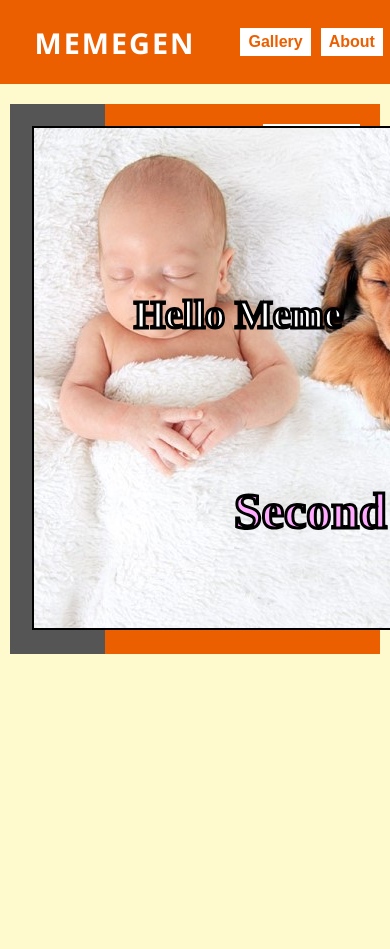
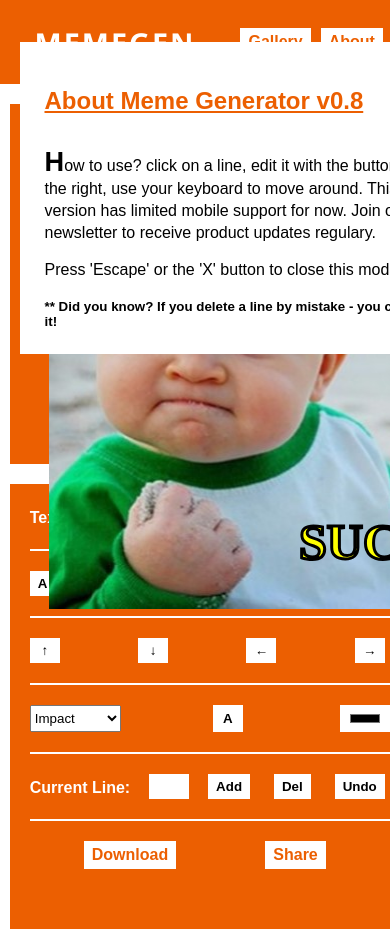
Before and after one commit to oriweinstock/meme-generator, a plain HTML site: page index.html in a window 390 px wide. Both pictures are taken after a click on the link "About". Shown: the top 949 px of the page. Before the commit the page ends 844 px from the top, so only its background shows below. Drawn offline with Linux system fonts and the light colour scheme.

Commit message:
1st day delivery

```diff
--- a/css/style.css
+++ b/css/style.css
@@ -21,7 +21,8 @@ header {
 }
 
 label {
-    font-size: 0.9rem;
+    font-size: 1rem;
+    padding-top: 5px;
 }
 
 button, input {
@@ -41,6 +42,12 @@ button {
 
 button:hover {
     background-color: #edd;
+}
+
+small {
+    margin-top: 20px;
+    font-weight: bold;
+    display: block;
 }
 .top-nav {
     width: 90%;
@@ -75,6 +82,7 @@ h1 {
     margin: 0;
     padding: 5px;
 }
+
 .meme-edit {
     width: 95vw;
     margin: 0 auto;
@@ -82,16 +90,15 @@ h1 {
 
 .meme-image {
     position: relative;
-    width: 550px;
-    height: 550px;
-    background-color: #555;
+    width: 510px;
+    height: 510px;
+    background-color: var(--orange);
 }
 
 #meme-canvas {
     position: absolute;
-    top: 22px;
-    left: 22px;
-    border: 2px solid black;
+    top: 5px;
+    left: 5px;
 }
 
 .meme-controls {
@@ -120,7 +127,7 @@ h1 {
     top: 90px;
     width: 90vw;
     left: 5vw;
-    background-color: lightblue;
+    background-color: var(--orange);
     display: grid;
     justify-content: center;
     align-items: center;
@@ -138,6 +145,32 @@ h1 {
 }
 .image-gallery img:hover {
     transform: rotate(5deg);
+}
+
+/* MODAL */
+
+.modal {
+    position: fixed;
+    z-index: 9;
+    background-color: #fff;
+    top: 5vh;
+    left: 5vw;
+    width: 450px;
+    padding: 25px;
+}
+.modal button {
+    background-color: var(--orange);
+}
+.modal h2 {
+    color: var(--orange);
+    text-decoration: underline;
+}
+.modal p {
+    line-height: 1.4rem;
+}
+.modal p::first-letter {
+    font-weight: bold;
+    font-size: 1.7rem;
 }
 
 /* HELPERS */
@@ -168,3 +201,26 @@ h1 {
 #currLine:hover {
     cursor: not-allowed;
 }
+
+/* MOBILE */
+@media (max-width: 500px) {
+    body {
+        background-color: #fff;
+    }
+
+    .meme-edit {
+        flex-direction: column;
+    }
+    .meme-image {
+        margin-bottom: 20px;
+        width: 100vw;
+        height: 360px;
+        width: 100vw;
+    }
+    #meme-canvas {
+        left: 10vw;
+    }
+    .meme-controls {
+        margin: 0 auto;
+    }
+}
--- a/index.html
+++ b/index.html
@@ -10,6 +10,22 @@
 
 <body onkeydown="handleKeyboard(event)" onload="onServiceInit()">
 
+    <div class="modal hidden">
+        <div class="modal-top flex space-between align-center">
+            <h2 class="mrg-bottom">About Meme Generator v0.8</h2>
+            <button onclick="onAboutClick()">X</button>
+        </div>
+        <p>
+            How to use? click on a line, edit it with the buttons on the right, use your keyboard to move around.
+            This version has limited mobile support for now. Join our newsletter to receive product updates regulary.
+        </p>
+            Press 'Escape' or the 'X' button to close this modal.
+
+            <small>
+                ** Did you know? If you delete a line by mistake - you can undo it!
+            </small>
+
+    </div>
     <header>
         <nav class="top-nav flex space-between align-center mrg-bottom">
             <h1>MEMEGEN</h1>
@@ -17,7 +33,7 @@
                 <a class="fast-transition" href="#" onclick="onGalleryClick()">
                     <li>Gallery</li>
                 </a>
-                <a class="fast-transition" href="#">
+                <a class="fast-transition" href="#" onclick="onAboutClick()">
                     <li>About</li>
                 </a>
             </ul>
@@ -36,17 +52,17 @@
                 <input type="text" name="lineText" id="lineText" oninput="onTextChange(this.value)">
             </div>
             <div class="control-row mrg-bottom flex space-between">
-                <button onclick="onFontSize(1)">A +</button>
-                <button onclick="onFontSize(-1)">A -</button>
-                <button onclick="onAlignChange('left')">L</button>
-                <button onclick="onAlignChange('center')">C</button>
-                <button onclick="onAlignChange('right')">R</button>
+                <button onclick="onFontSize(1)" title="Inc. font Size">A +</button>
+                <button onclick="onFontSize(-1)" title="Dec. font Size">A -</button>
+                <button onclick="onAlignChange('left')" title="to be implemented tommorow">L</button>
+                <button onclick="onAlignChange('center')" title="to be implemented tommorow">C</button>
+                <button onclick="onAlignChange('right')" title="to be implemented tommorow">R</button>
             </div>
             <div class="control-row mrg-bottom flex space-between">
-                <button onclick="onMoveLine(0, -1)">UP</button>
-                <button onclick="onMoveLine(0, 1)">DN</button>
-                <button onclick="onMoveLine(-1, 0)">LF</button>
-                <button onclick="onMoveLine(1, 0)">RT</button>
+                <button onclick="onMoveLine(0, -1)">↑</button>
+                <button onclick="onMoveLine(0, 1)">↓</button>
+                <button onclick="onMoveLine(-1, 0)">←</button>
+                <button onclick="onMoveLine(1, 0)">→</button>
             </div>
 
             <div class="control-row mrg-bottom flex space-between">
@@ -55,19 +71,19 @@
                     <option value="arial">Arial</option>
                     <option value="monospace">Monospace</option>
                 </select>
-                <button onclick="onFontFillToggle()">A</button>
-                <input type="color" name="textColor" id="textColor">
+                <button onclick="onFontFillToggle()" title="to be implemented tommorow">A</button>
+                <input type="color" name="textColor" id="textColor" title="to be implemented tommorow">
             </div>
             <div class="control-row mrg-bottom flex space-between">
                 <label for="currLine">Current Line:</label>
                 <input type="number" name="currLine" id="currLine">
-                <button onclick="onAddLine()">Add</button>
-                <button onclick="onDeleteLine()">Del</button>
-                <button onclick="onUndoDelete()">Undo</button>
+                <button onclick="onAddLine()" title="Add a new line">Add</button>
+                <button onclick="onDeleteLine()" title="Delete this line">Del</button>
+                <button onclick="onUndoDelete()" title="Restore deleted line">Undo</button>
             </div>
             <div class="control-buttons control-row mrg-bottom flex space-between">
-                <a href="#" onclick="onDownload(this)" download="">Save Meme</a>
-                <a href="#" onclick="">Share</a>
+                <a href="#" onclick="onDownload(this)" download="" title="Download Meme">Download</a>
+                <a href="#" onclick="" title="to be implemented tommorow">Share</a>
             </div>
         </div>
     </main>
--- a/js/gallery-controller.js
+++ b/js/gallery-controller.js
@@ -13,7 +13,6 @@ function renderGallery() {
         <img src="img/${img.id}.jpg" alt="image-${img.id}"
         data-img-id="${img.id}" onclick="onImageClick(this)">`;
     });
-    console.log(strHtmls)
     document.querySelector('.image-gallery').innerHTML = strHtmls.join('');
 }
 
--- a/js/keyboard.js
+++ b/js/keyboard.js
@@ -20,5 +20,8 @@ function handleKeyboard(ev) {
             ev.preventDefault();
             onMoveLine(1 * KEY_SPEED, 0);
             break;
+        case 'Escape':
+            document.querySelector('.modal').classList.add('hidden');
+            break;
     }
 }
--- a/js/meme-controller.js
+++ b/js/meme-controller.js
@@ -12,6 +12,7 @@ function controllerInit() {
     gCanvas = document.querySelector('#meme-canvas');
     gCtx = gCanvas.getContext('2d');
     gIsLineHighLighted = false;
+    _addResizeListener();
     _clearInputs();
     renderCanvas();
 }
@@ -20,6 +21,11 @@ function onGalleryClick() {
     document.querySelector('.image-gallery').classList.toggle('hidden');
     document.querySelector('.meme-edit').classList.toggle('hidden');
 }
+
+function onAboutClick() {
+    document.querySelector('.modal').classList.toggle('hidden');
+}
+
 // CANVAS FUNCS ...............................................................
 function onCanvasClick(ev) {
     var { offsetX, offsetY } = ev;
@@ -55,9 +61,19 @@ function renderCanvasLine(line) {
     gCtx.strokeText(line.txt, line.pos.x, line.pos.y)
 }
 
+function resizeCanvas() {
+    let elContainer = document.querySelector('.meme-image');
+    gCanvas.width = elContainer.offsetWidth;
+    gCanvas.height = elContainer.offsetHeight;
+}
+
 // TEXT EDIT/STYLE ............................................................
 function onTextChange(txt) {
-    setMemeLine(txt);
+    if (gLineIdx === -1) {
+        alert('please select a line 1st. Will be Fixed :)');
+        return;
+    }
+    setMemeLineText(txt);
     renderCanvas();
 }
 
@@ -147,3 +163,17 @@ function onDownload(elLink) {
     elLink.href = data;
     elLink.download = 'meme.jpg';
 }
+
+
+function _addResizeListener() {
+    addEventListener('resize', () => {
+        if (window.innerWidth < 600) {
+            gCanvas.style.width = '350px';
+            gCanvas.style.height = '350px';
+        } else {
+            gCanvas.style.width = '500px';
+            gCanvas.style.height = '500px';
+        }
+        renderCanvas();
+    })
+}
--- a/js/meme-service.js
+++ b/js/meme-service.js
@@ -1,5 +1,14 @@
 'use strict'
 
+/*  Version 0.8
+    ------------
+
+    Almost a fully functional version, 1/3-responsive...
+    Line needed to be selected in order to manipulate it.
+    Don't forget to read the about section :-)
+    C'ya!
+
+*/
 // GLOBALS / CONSTS ...........................................................
 const DEFAULT_FONT = 'impact';
 const DEFAULT_SIZE = 40;
@@ -9,6 +18,7 @@ var gCanvasHeight = 500;
 
 var gUndoLine;
 
+// INIT .......................................................................
 function onServiceInit() {
     console.log('Meme Service Loaded.');
     controllerInit();
@@ -16,14 +26,14 @@ function onServiceInit() {
 }
 
 var gCurrMeme = {
-    imgId: 3,
+    imgId: 5,
     selectedLineIdx: -1,
 
     lines: [
         {
-            txt: 'Hello Meme',
+            txt: '2nd Sprint. 1st Day',
             font: 'impact',
-            pos: { x: 100, y: 200, xEnd: 200 },
+            pos: { x: 100, y: 50, xEnd: 310 },
             size: 40,
             align: 'center',
             strokeWidth: 3,
@@ -31,14 +41,14 @@ var gCurrMeme = {
             fillColor: '#FFFFFF'
         },
         {
-            txt: 'Second LINE!!',
+            txt: 'SUCCESS',
             font: 'impact',
-            pos: { x: 200, y: 400, xEnd: 270 },
+            pos: { x: 250, y: 450, xEnd: 190 },
             size: 50,
             align: 'center',
             strokeWidth: 3,
             strokeColor: '#000000',
-            fillColor: '#FFAAFF'
+            fillColor: 'yellow'
         }
     ]
 };
@@ -46,7 +56,7 @@ var gCurrMeme = {
 function setSelectedLine(idx) { gCurrMeme.selectedLineIdx = idx; }
 function getSelectedLine() { return selectedLineIdx; }
 
-function setMemeLine(txt) {
+function setMemeLineText(txt) {
     gCurrMeme.lines[_getCurrLineIdx()].txt = txt;
 }
 
@@ -80,16 +90,6 @@ function setLineFont(fontName) {
     gCurrMeme.lines[_getCurrLineIdx()].font = fontName;
 }
 
-function moveLine(diffX, diffY) {
-    let pos = gCurrMeme.lines[_getCurrLineIdx()].pos;
-
-    if (pos.x + diffX < 0 || pos.x + pos.xEnd + diffX > gCanvasWidth) return;
-    if (pos.y -40 + diffY < 0 || pos.y + diffY > gCanvasHeight) return;
-    pos.x += diffX;
-    pos.y += diffY;
-    // _validatePosition();
-}
-
 function changeFontSize(diff) {
     console.log(diff)
     gCurrMeme.lines[_getCurrLineIdx()].size += diff;
@@ -99,5 +99,15 @@ function _validatePosition() {
     let pos = gCurrMeme.lines[_getCurrLineIdx].pos;
 }
 
+// LINE FUNCS .................................................................
 var _getCurrLineIdx = () => gCurrMeme.selectedLineIdx;
 var _setCurrLineIdx = (idx) => gCurrMeme.selectedLineIdx = idx;
+
+function moveLine(diffX, diffY) {
+    let pos = gCurrMeme.lines[_getCurrLineIdx()].pos;
+
+    if (pos.x + diffX < 0 || pos.x + pos.xEnd + diffX > gCanvasWidth) return;
+    if (pos.y -40 + diffY < 0 || pos.y + diffY > gCanvasHeight) return;
+    pos.x += diffX;
+    pos.y += diffY;
+}
```
